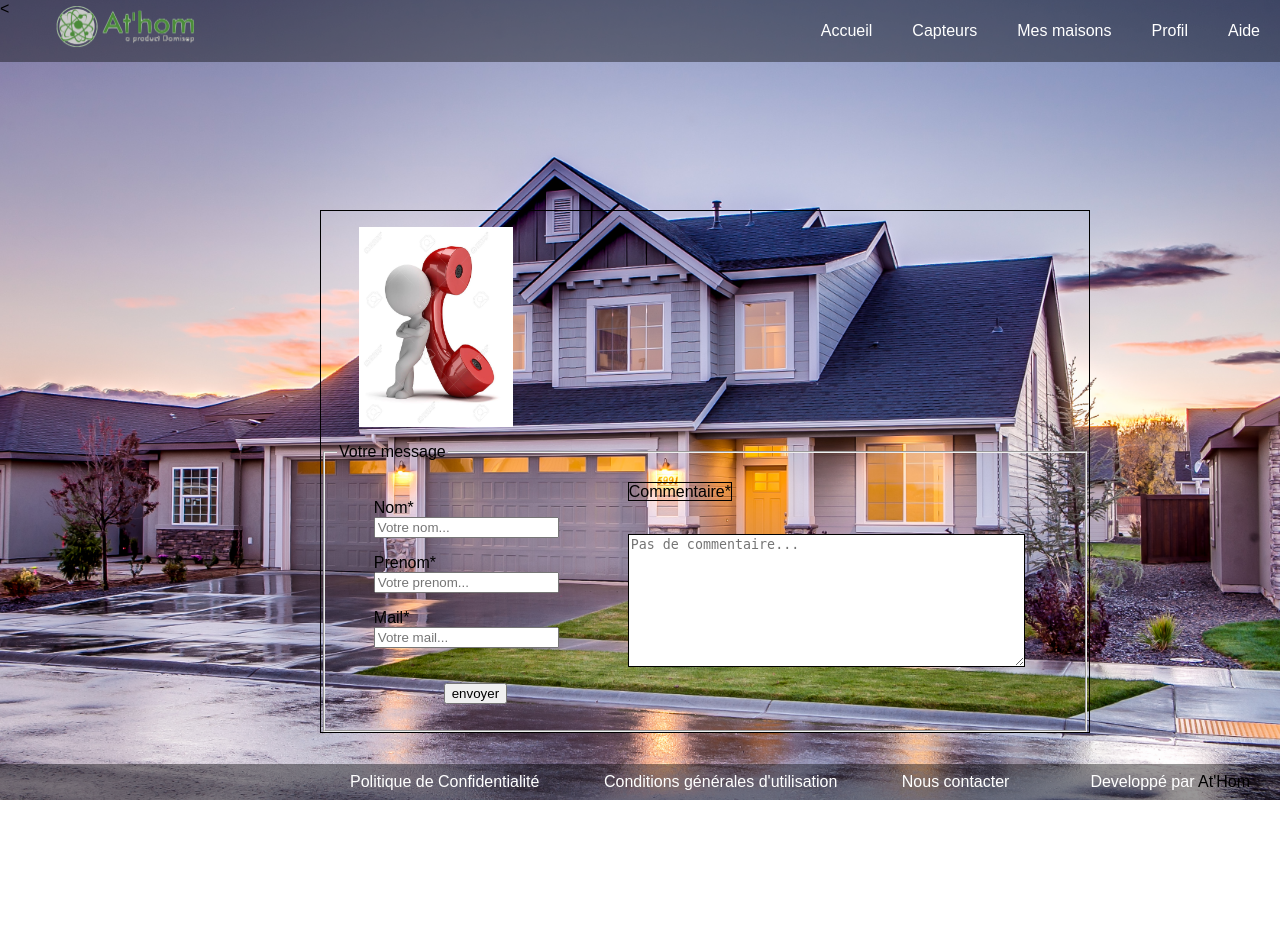
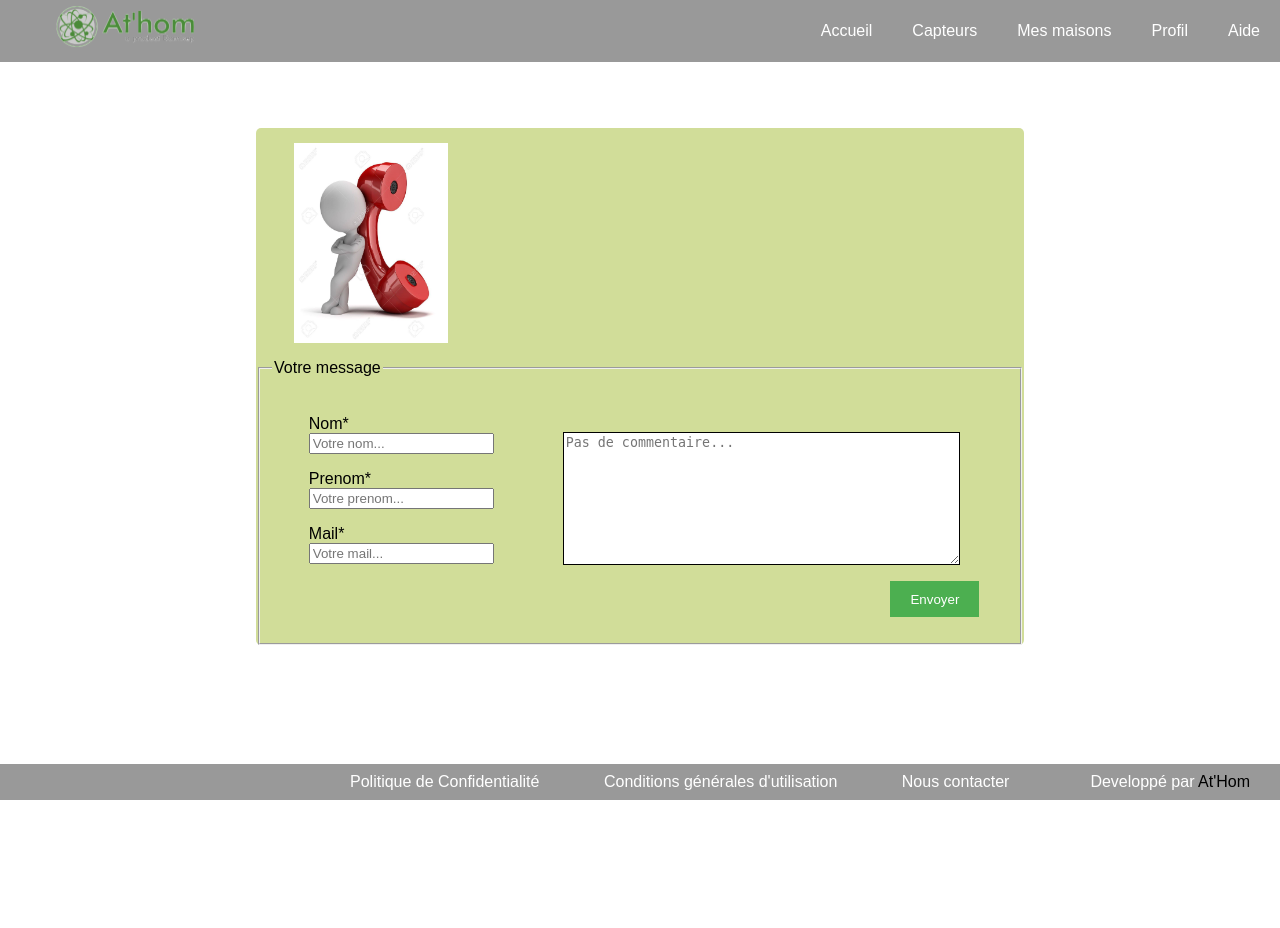
Before and after one commit to Digums/SiteInternet, a PHP site: page /SiteInternet/Vue/contact.php in a window 1280 px wide. Before the commit the page ends 800 px from the top, so only its background shows below. Run offline with PHP 8.4, Linux system fonts and the light colour scheme.

Commit message:
Modification page contact

```diff
--- a/Vue/CSS/contact.css
+++ b/Vue/CSS/contact.css
@@ -1,13 +1,13 @@
 div.grande{
-    margin-left: 25%;
-    margin-top: 15%;
+    margin-left: 20%;
+    margin-top: 10%;
     width: 60%;
-    border: 1px solid black;
 
 }
 #telephone{
     width: 20%;
     margin-left: 5%;
+    margin-top: 2%;
 }
 
 #commentaire{
@@ -17,6 +17,16 @@ div.grande{
     border: 1px solid black;
 
 }
+button {
+    background-color: #4CAF50;
+    color: white;
+    padding: 10.5px 20px;
+    /*margin: 8px 0;*/
+    border: none;
+    cursor: pointer;
+    margin-left: 82.25%;
+}
+/*width: 100%;*/
 
 #principale #gauche{
     float: left;
--- a/Vue/CSS/style.css
+++ b/Vue/CSS/style.css
@@ -1,4 +1,15 @@
 body{
+    margin: 0px;
+    padding: 0px;
+    outline: 0px;
+    height: 100%;
+    background-size: cover;
+    width: 100%;
+    font-family: Arial,sans-serif;
+    background: white;
+}
+
+#bodyaccueil{
     margin: 0px;
     padding: 0px;
     outline: 0px;
@@ -202,11 +213,12 @@ div#menuleft .dropdown:hover .dropdown-content{
     width:30%;
 }
 
-#grande{
-    margin-top:5%;
+.grande{
+    margin-top:15%;
     margin-left: 15%;
     width: 70%;
-    background-color: #c6c6c6;
+    background-color: rgba(140,170,0,0.4);
+    border-radius: 5px;
 
 }
 #telephone{
--- a/Vue/accueil.php
+++ b/Vue/accueil.php
@@ -11,9 +11,12 @@ if (!isset($_SESSION['verif'])) {
 <html>
 <head>
     <meta charset="UTF-8">
+    <link rel="icon" type="image/png" href="../Autre/images/floticon.png">
+    <link rel="shortcut icon" type="image/x-icon" href="../Autre/images/floticon.ico" >
     <link rel='stylesheet' href="CSS/style.css">
     <title>Accueil</title>
 </head>
+<div id="bodyaccueil">
 <body>
 
 <header>
@@ -62,4 +65,5 @@ require ("footer.html");
 </footer>
 
 </body>
+</div>
 </html>
--- a/Vue/contact.php
+++ b/Vue/contact.php
@@ -2,7 +2,7 @@
 require ("../Modele/connexion M.php")
 ?>
 
-<
+
 <html>
 <head>
     <meta charset="UTF-8">
@@ -34,9 +34,8 @@ if ($admin == false){ ?>
                         <p><label>Mail*</label><br/><input type="text" name="mail" placeholder="Votre mail..." required></p>
                     </div>
                     <div id="droite">
-                        <p><label for="commentaire" id="commentaire">Commentaire*</label>
-                            <textarea name="commentaire" id="commentaire" placeholder="Pas de commentaire..."></textarea> </p>
-                        <input type="submit" id="sent" value="envoyer" />
+                        <p> <textarea name="commentaire" id="commentaire" placeholder="Pas de commentaire..."></textarea> </p>
+                        <button type="submit">Envoyer</button>
                     </div>
                 </form>
             </fieldset>
```
